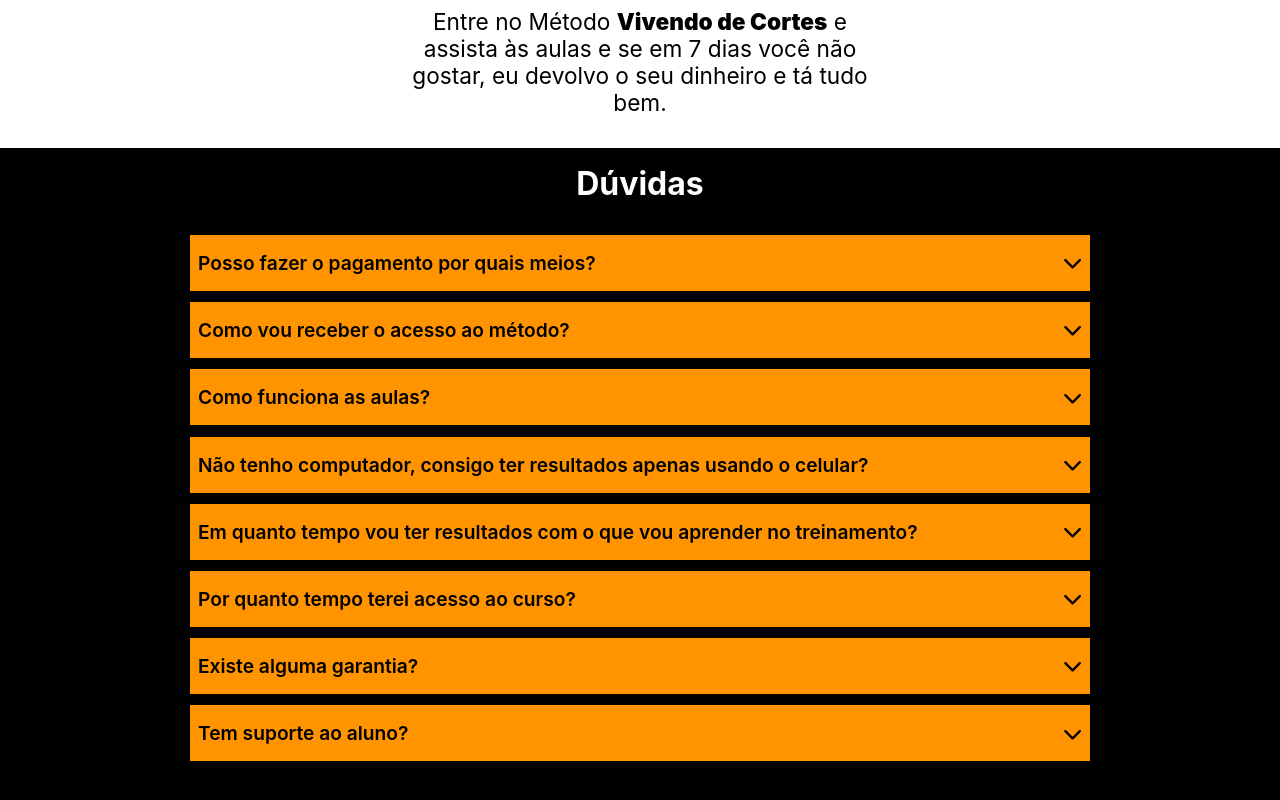
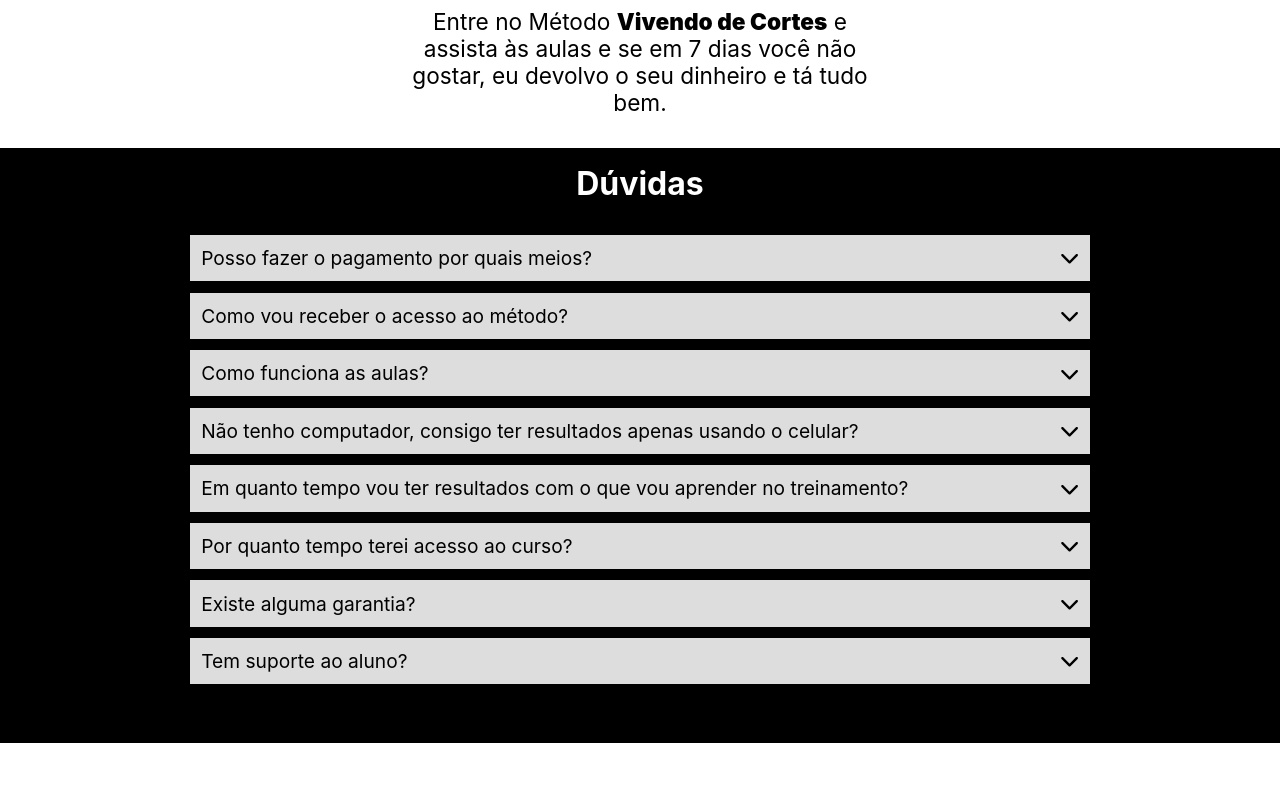
Before and after one commit to mateussuricato/vivendo-de-cortes-lp, a React (Create React App) app: page / in a window 1280 px wide. Shown: the part 5052-5852 px from the top of the page. After the commit the page ends 5795 px from the top, so only its background shows below. Built offline with nearby package versions, Linux system fonts and the light colour scheme.

Commit message:
feature: page complete

```diff
--- a/src/components/Accordion/style.js
+++ b/src/components/Accordion/style.js
@@ -1,23 +1,22 @@
 import styled from 'styled-components';
 
 export const AccordionContainer = styled.div`
-  background-color: #FF9300;
+  background-color: #DDDDDD;
   margin-bottom: 0.7rem;
     width: 100%;
     max-width: 900px;
 
   &.active .accordion__content {
-    padding: 1.5rem 0.5rem;
+    padding: 0.7rem;
     max-height: 9em;
   }
 `;
 
 export const AccordionTitle = styled.div`
-  padding: 1rem 0.5rem;
-  font-weight: 600;
+  padding: 0.7rem;
   font-size: 1.2rem;
   cursor: pointer;
-  color: #000;
+  color: #000000;
   display: flex;
   align-items: center;
   justify-content: space-between;
@@ -33,10 +32,10 @@ export const AccordionIcon = styled.div`
 `;
 
 export const AccordionContent = styled.div`
-  padding: 0 0.5rem;
+  padding: 0rem 0.1rem;
   width: 100%;
   max-height: 0;
   overflow: hidden;
   transition: max-height 0.4s ease-in-out, padding 0.4s ease-in-out;
-  background-color: #ffc170;
+  background-color: #fff;
 `;
--- a/src/components/Footer/index.jsx
+++ b/src/components/Footer/index.jsx
@@ -11,7 +11,7 @@ export default function Footer() {
              />
              <Accordion
                 title={"Como vou receber o acesso ao método?"}
-                content={'Assim que o seu pagamento for confirmado você receberá um e-mail com seus dados de acesso na plataforma Doppus. Dependendo da forma de pagamento, é instantâneo.'}
+                content={'Assim que o seu pagamento for confirmado você receberá um e-mail com seus dados de acesso na plataforma Kirvano. Dependendo da forma de pagamento, é instantâneo.'}
              />
              <Accordion
                 title={"Como funciona as aulas?"}
```
